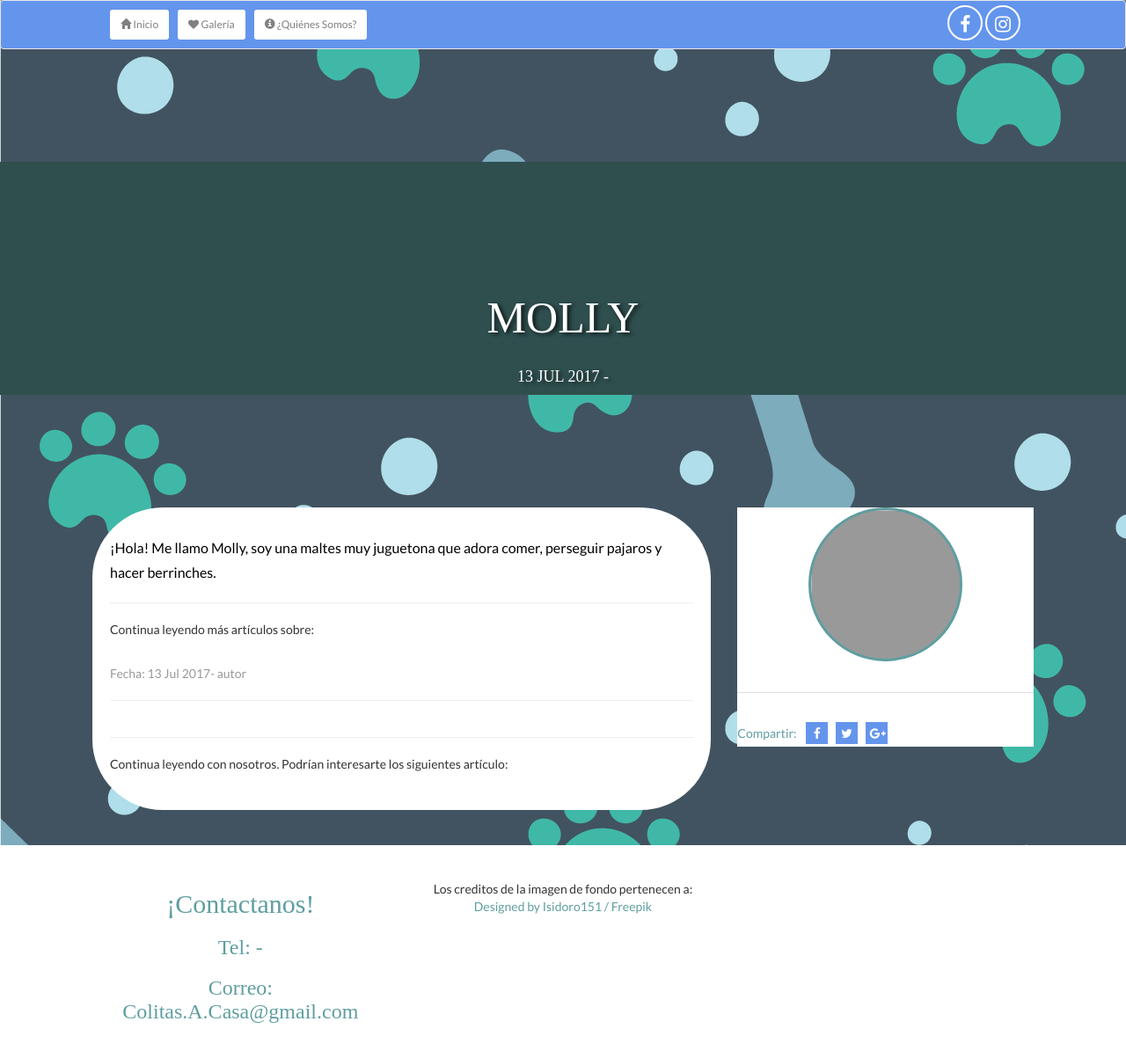
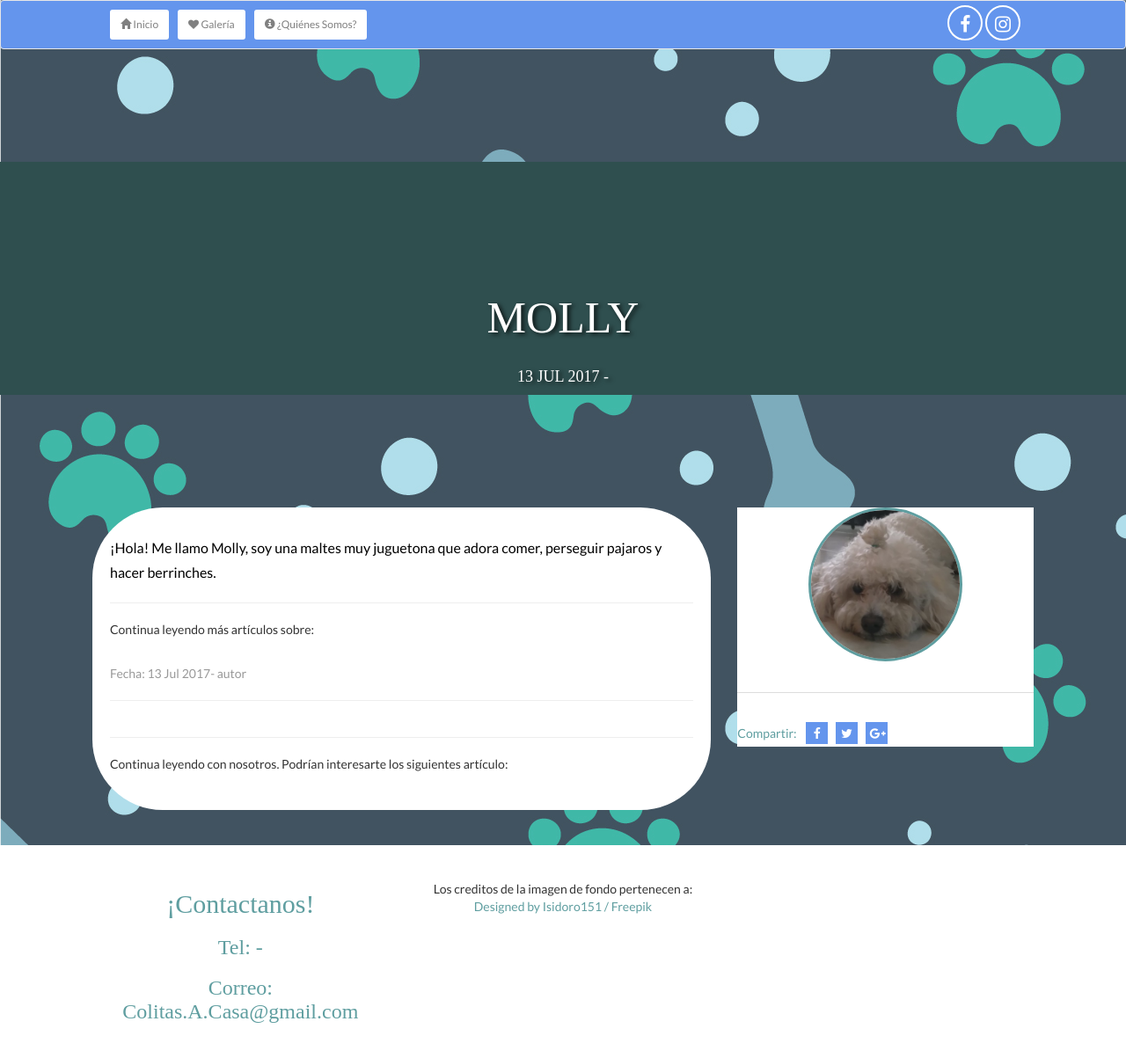
Before and after one commit to ColitasACasaAC/ColitasACasaAC.github.io, a Jekyll site: the page built from _posts/2017-07-13-Molly.md, in a window 1280 px wide. Shown: the whole page at 88% size. Built offline with Jekyll 4.4.1, drawn with Linux system fonts in a browser that asks for light colours; nearby versions of some CDN libraries; some web fonts are replaced; comment, search, counter and statistics services are not loaded.

Commit message:
Fixing bio

```diff
--- a/_layouts/post.html
+++ b/_layouts/post.html
@@ -90,7 +90,7 @@
             <div class="col-md-4">
                 <div class="about border">
                     <div class="author-image" style="border: 0">
-                        <img src="{{post.image}}" alt="{{author.name}}" title="{{author.name}}" />
+                        <img src="{{page.image}}" alt="{{author.name}}" title="{{author.name}}" />
                     </div>
                     <div class="author-info">
                         <h2 rel="author">{{author.name}}</h2>
```
